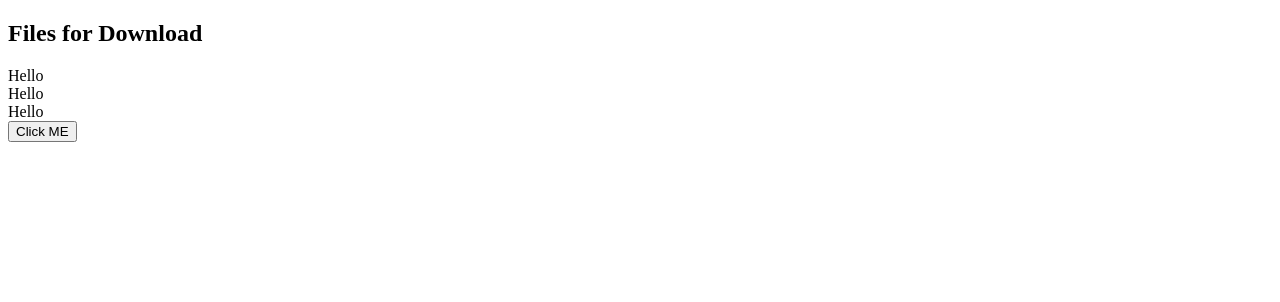
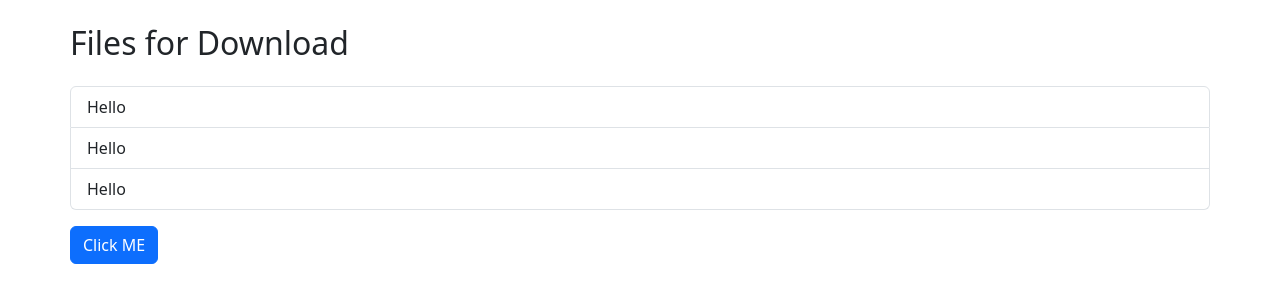
Before and after one commit to aadilshabier/DownMan, a plain HTML site: page static/index.html in a window 1280 px wide. Drawn offline with Linux system fonts and the light colour scheme.

Commit message:
Using bootstrap in the project

```diff
--- a/static/index.html
+++ b/static/index.html
@@ -3,21 +3,25 @@
 
 <head>
   <title>DownMan</title>
-  <link rel="stylesheet" href=="/static/css/style.css"></style>
+  <link rel="stylesheet" href="/static/css/style.css"></style>
+  <link rel="stylesheet" href="/static/css/bootstrap.min.css"></style>
 </head>
 
 <body>
 
-<h2>Files for Download</h2>
-<div class="downloadList" id="downloadList">
-  <div>Hello</div>
-  <div>Hello</div>
-  <div>Hello</div>
+<div class="container">
+  <h2 class="row my-4">Files for Download</h2>
+  <ul class="list-group row my-2" id="downloadList">
+	<li class="list-group-item">Hello</li>
+	<li class="list-group-item">Hello</li>
+	<li class="list-group-item">Hello</li>
+  </ul>
+  <button type="button" class="btn btn-primary row my-2" onClick="populateDownloadList()">Click ME</button>
 </div>
 
-<button onClick="populateDownloadList()">Click ME</button>
 
 <script type="text/javascript" src="/static/js/main.js"></script>
+<script type="text/javascript" src="/static/js/bootstrap.min.js"></script>
 
 </body>
 </html>
--- a/static/js/main.js
+++ b/static/js/main.js
@@ -1,7 +1,8 @@
 "use strict";
 
 const createListItem = (item) => {
-	const newItem = document.createElement("div");
+	const newItem = document.createElement("li");
+	newItem.setAttribute("class", "list-group-item");
 	const newContent = document.createTextNode(item.url);
 	newItem.append(newContent);
 	return newItem;
```
